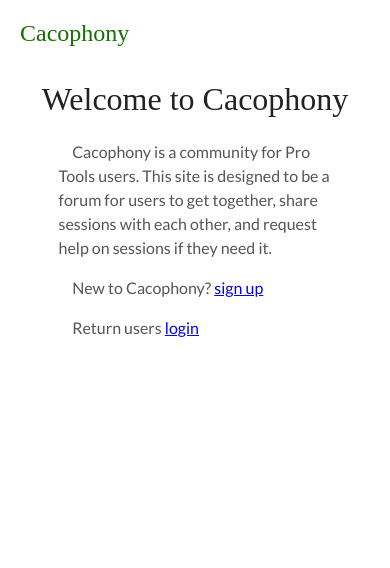
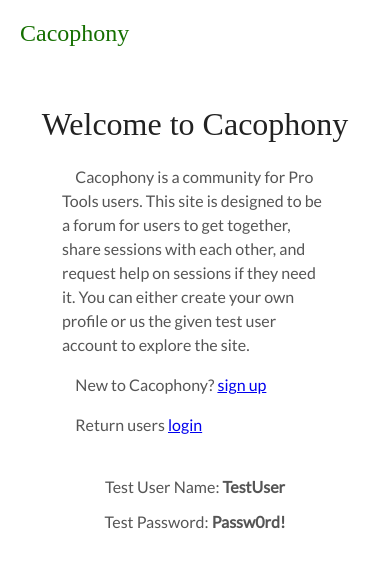
Before and after one commit to stephenschab/cacophony, a React (Create React App) app: page / in a window 390 px wide. Shown: the top 568 px of the page. Built offline with nearby package versions, Linux system fonts and the light colour scheme; a web font is replaced by a local one.

Commit message:
completed responsive styles for landing page

```diff
--- a/src/config.js
+++ b/src/config.js
@@ -1,5 +1,4 @@
 export default {
   API_ENDPOINT: 'https://shielded-ridge-85753.herokuapp.com/api',
-  // API_ENDPOINT: 'http://localhost:8000/api',
   TOKEN_KEY: 'cacophony-client-auth-token'
 }
--- a/src/routes/LandingPage/LandingPage.css
+++ b/src/routes/LandingPage/LandingPage.css
@@ -1,5 +1,6 @@
 .LandingPage {
   text-align: center;
+  padding: 5px;
 }
 
 .LandingPage__content {
@@ -9,3 +10,17 @@
   line-height: 1.5;
   text-indent: 5%;
 }
+
+.LandingPage__test  {
+  margin-top: 40px;
+}
+
+.LandingPage__test-info {
+  font-weight: bold;
+}
+
+@media (min-width: 768px) {
+  .LandingPage__content {
+    width: 50%;
+  }
+}
--- a/src/routes/LandingPage/LandingPage.js
+++ b/src/routes/LandingPage/LandingPage.js
@@ -8,13 +8,17 @@ class LandingPage extends Component {
     return (
       <div className="LandingPage">
 
-        <h1>Welcome to Cacophony</h1>
+        <h1 className="LandingPage__title">Welcome to Cacophony</h1>
 
         <div className="LandingPage__content">
-          <p>Cacophony is a community for Pro Tools users. This site is designed to be a forum for users to get together, share sessions with each other, and request help on sessions if they need it.</p>
-
+          <p>Cacophony is a community for Pro Tools users. This site is designed to be a forum for users to get together, share sessions with each other, and request help on sessions if they need it. You can either create your own profile or us the given test user account to explore the site.</p>
           <p>New to Cacophony? <Link to='/new-user'>sign up</Link></p>
           <p>Return users <Link to='/login'>login</Link></p>
+        </div>
+
+        <div className="LandingPage__test">
+          <p>Test User Name: <span className="LandingPage__test-info">TestUser</span></p>
+          <p>Test Password: <span className="LandingPage__test-info">Passw0rd!</span></p>
         </div>
       </div>
     )
```
